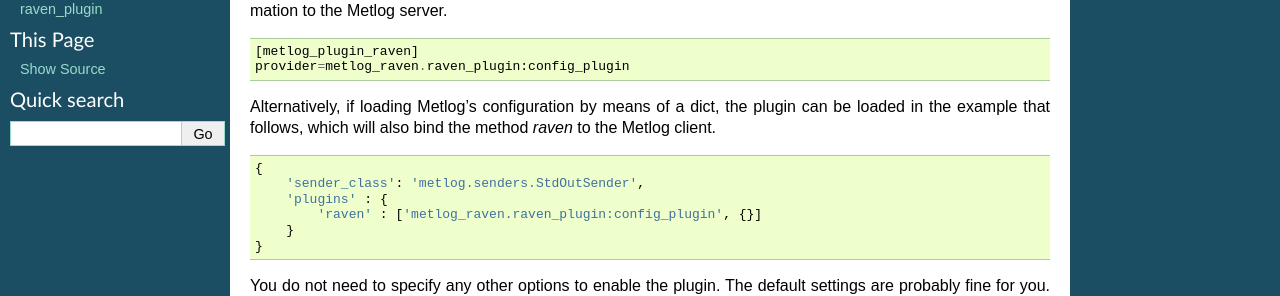
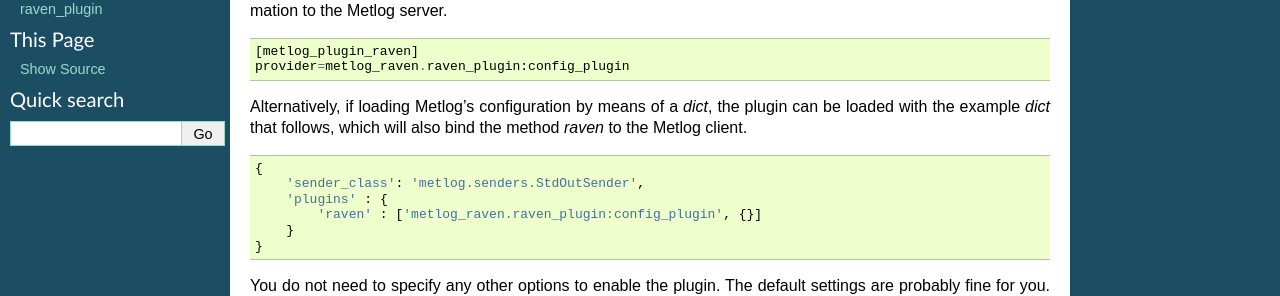
Before and after one commit to mozilla-services/heka-py-raven, a Sphinx documentation site: the page built from docs/source/config.rst, in a window 1280 px wide and 1400 px high. Shown: the part 211-507 px from the top of the window. Built offline with Sphinx 7.4.7, drawn with Linux system fonts in a browser that asks for light colours; some of the changed text lies outside the part shown.

Commit message:
wording confusing, less of. decorator syntax example is now executable.

```diff
--- a/docs/source/config.rst
+++ b/docs/source/config.rst
@@ -16,7 +16,7 @@
     provider=metlog_raven.raven_plugin:config_plugin
 
 Alternatively, if loading Metlog's configuration by means of a
-dict, the plugin can be loaded in the example that follows,
+`dict`, the plugin can be loaded with the example `dict` that follows,
 which will also bind the method `raven` to the Metlog client. ::
 
     {
```
Also changed, not shown: other parts of docs/source/config.rst (+1 -0 lines).
